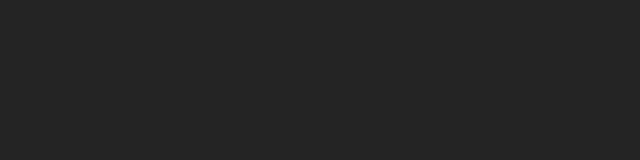
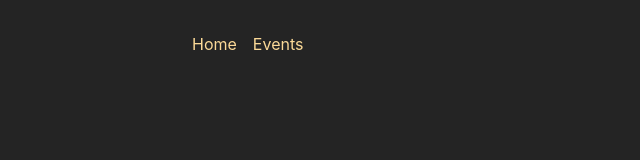
Before and after one commit to suhasbachhav/multi-page-spa-event-mgmt, a React (Create React App) app in the folder frontend/: page / in a window 1280 px wide. Shown: the top 160 px of the page, without its empty margins (0-640 px from the left). Built offline with nearby package versions, Linux system fonts and the light colour scheme.

Commit message:
event setup

```diff
--- a/frontend/src/App.js
+++ b/frontend/src/App.jsx
@@ -1,11 +1,3 @@
-// Challenge / Exercise
-
-// 1. Add five new (dummy) page components (content can be simple <h1> elements)
-//    - HomePage
-//    - EventsPage
-//    - EventDetailPage
-//    - NewEventPage
-//    - EditEventPage
 // 2. Add routing & route definitions for these five pages
 //    - / => HomePage
 //    - /events => EventsPage
@@ -20,8 +12,31 @@
 // 7. Output the ID of the selected event on the EventDetailPage
 // BONUS: Add another (nested) layout route that adds the <EventNavigation> component above all /events... page components
 
+import { RouterProvider, createBrowserRouter } from 'react-router-dom';
+import HomePage from './pages/Home';
+import Eventspage from './pages/Event';
+import EditEventPage from './pages/EditEvent';
+import NewEventPage from './pages/NewEvent';
+import EventDetailsPage from './pages/EventDetails';
+import RootLayout from './pages/Root';
+
+const router = createBrowserRouter([
+  {
+    path: '/',
+    element: <RootLayout />,
+    children: [
+      { index: true, element: <HomePage />},
+      { path: 'events', element: <Eventspage />},
+      { path: 'events/:eventId', element: <EventDetailsPage />},
+      { path: 'events/new', element: <NewEventPage />},
+      { path: 'events/:eventId/edit', element: <EditEventPage />},
+    ]
+  },
+
+]);
+
 function App() {
-  return <div></div>;
+  return <RouterProvider  router={router}/>;
 }
 
 export default App;
--- /dev/null
+++ b/frontend/src/pages/EditEvent.jsx
@@ -0,0 +1,5 @@
+function EditEventPage() {
+    return ( <></> );
+}
+
+export default EditEventPage;
--- /dev/null
+++ b/frontend/src/pages/Event.jsx
@@ -0,0 +1,5 @@
+function Eventspage() {
+    return ( <></> );
+}
+
+export default Eventspage;
--- /dev/null
+++ b/frontend/src/pages/EventDetails.jsx
@@ -0,0 +1,5 @@
+function EventDetailsPage() {
+    return ( <></> );
+}
+
+export default EventDetailsPage;
--- /dev/null
+++ b/frontend/src/pages/Home.jsx
@@ -0,0 +1,5 @@
+function HomePage() {
+    return ( <></> );
+}
+
+export default HomePage;
--- /dev/null
+++ b/frontend/src/pages/NewEvent.jsx
@@ -0,0 +1,5 @@
+function NewEventPage() {
+    return ( <></> );
+}
+
+export default NewEventPage;
--- /dev/null
+++ b/frontend/src/pages/Root.jsx
@@ -0,0 +1,15 @@
+import { Outlet } from 'react-router-dom';
+import MainNavigation from '../components/MainNavigation'
+
+function RootLayout() {
+    return (
+        <>
+            <MainNavigation />
+            <main>
+                <Outlet />
+            </main>
+        </>
+    );
+}
+
+export default RootLayout;
```
Also changed, not shown: frontend/src/components/EventForm.jsx (renamed from frontend/src/components/EventForm.js), frontend/src/components/EventItem.jsx (renamed from frontend/src/components/EventItem.js), frontend/src/components/EventsList.jsx (renamed from frontend/src/components/EventsList.js), frontend/src/components/EventsNavigation.jsx (renamed from frontend/src/components/EventsNavigation.js), frontend/src/components/MainNavigation.jsx (renamed from frontend/src/components/MainNavigation.js).
